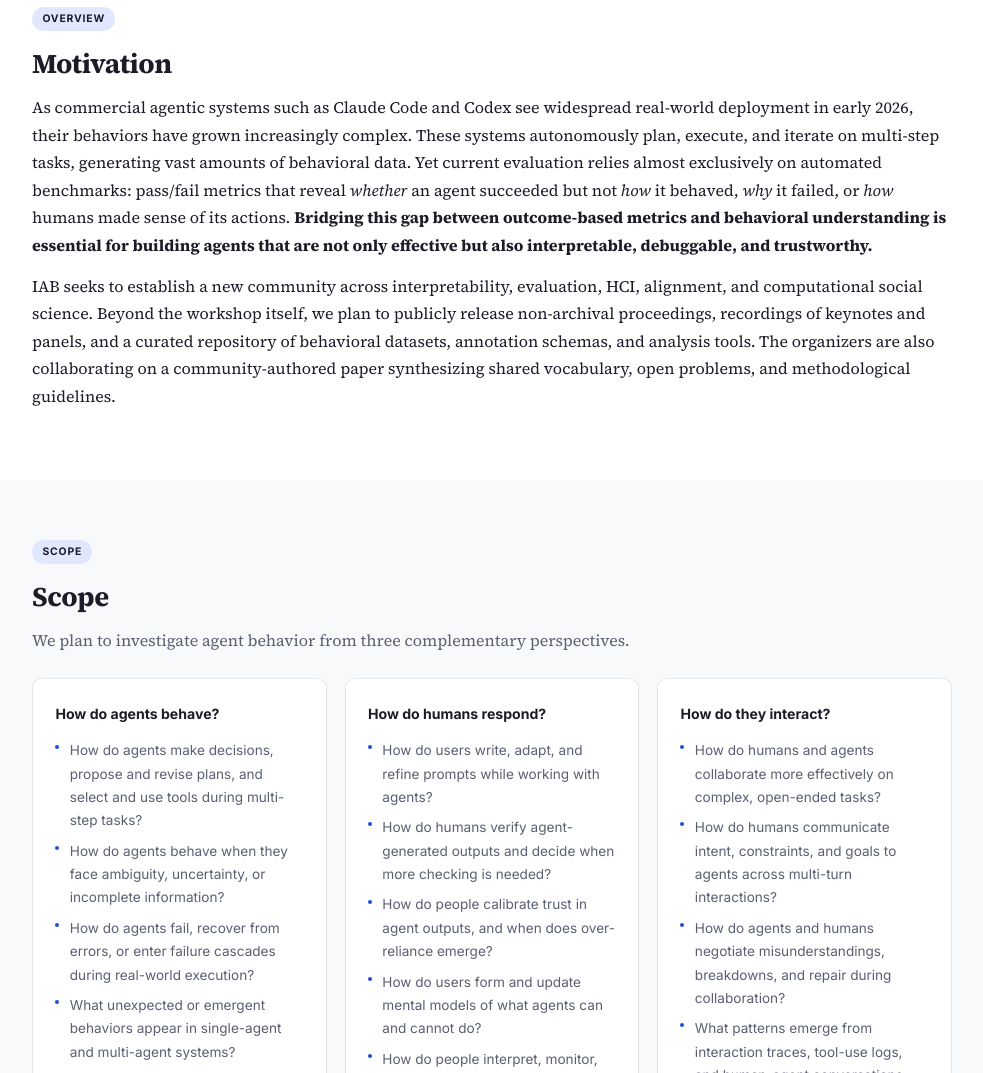
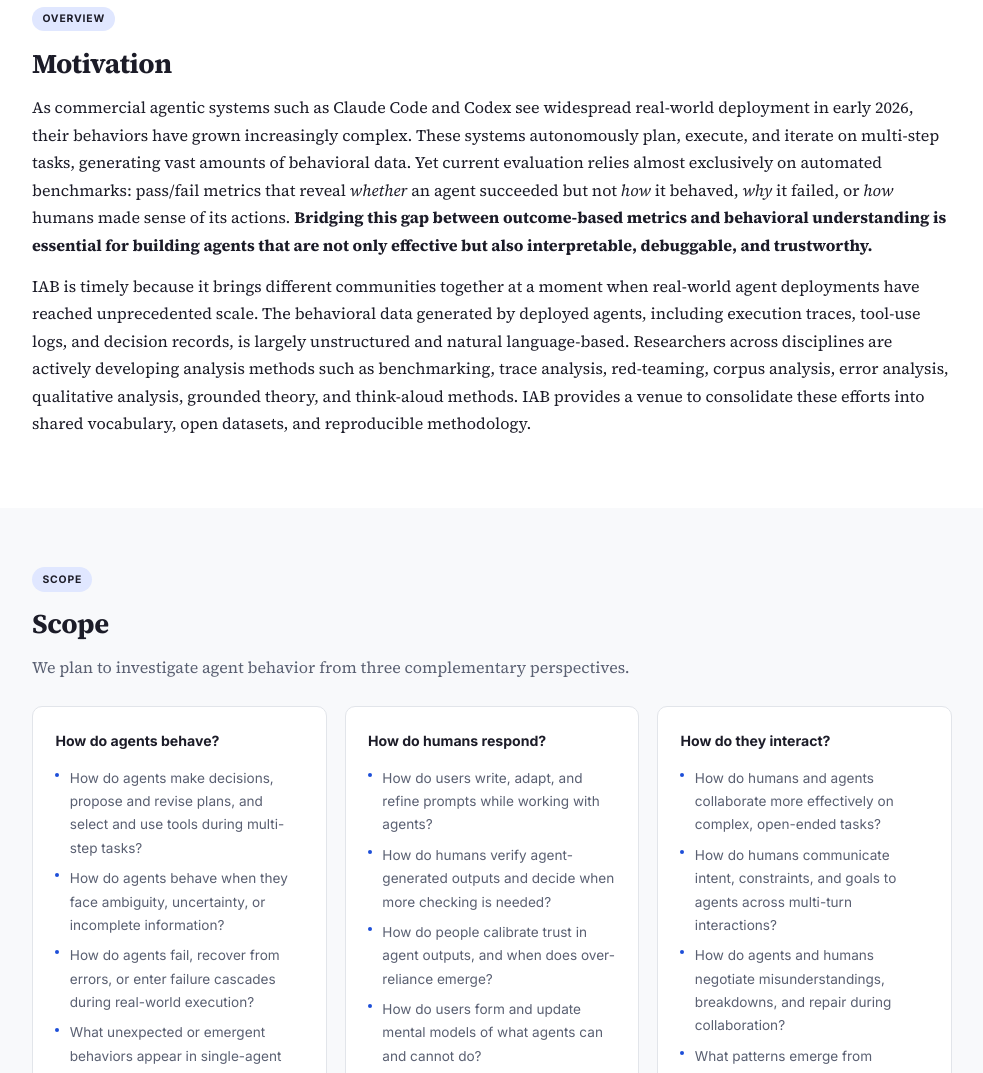
Before and after one commit to gaojie058/iab-workshop-proposal, a plain HTML site: page index.html in a window 1280 px wide. Shown: the part 963-2036 px from the top of the page, without its empty margins (148-1131 px from the left). Drawn offline with Linux system fonts and the light colour scheme.

Commit message:
update: motivation p2 back to importance/timeliness with methods list

```diff
--- a/index.html
+++ b/index.html
@@ -320,7 +320,7 @@
         As commercial agentic systems such as Claude Code and Codex see widespread real-world deployment in early 2026, their behaviors have grown increasingly complex. These systems autonomously plan, execute, and iterate on multi-step tasks, generating vast amounts of behavioral data. Yet current evaluation relies almost exclusively on automated benchmarks: pass/fail metrics that reveal <em>whether</em> an agent succeeded but not <em>how</em> it behaved, <em>why</em> it failed, or <em>how</em> humans made sense of its actions. <strong>Bridging this gap between outcome-based metrics and behavioral understanding is essential for building agents that are not only effective but also interpretable, debuggable, and trustworthy.</strong>
       </p>
       <p>
-        IAB seeks to establish a new community across interpretability, evaluation, HCI, alignment, and computational social science. Beyond the workshop itself, we plan to publicly release non-archival proceedings, recordings of keynotes and panels, and a curated repository of behavioral datasets, annotation schemas, and analysis tools. The organizers are also collaborating on a community-authored paper synthesizing shared vocabulary, open problems, and methodological guidelines.
+        IAB is timely because it brings different communities together at a moment when real-world agent deployments have reached unprecedented scale. The behavioral data generated by deployed agents, including execution traces, tool-use logs, and decision records, is largely unstructured and natural language-based. Researchers across disciplines are actively developing analysis methods such as benchmarking, trace analysis, red-teaming, corpus analysis, error analysis, qualitative analysis, grounded theory, and think-aloud methods. IAB provides a venue to consolidate these efforts into shared vocabulary, open datasets, and reproducible methodology.
       </p>
     </div>
   </div>
```
